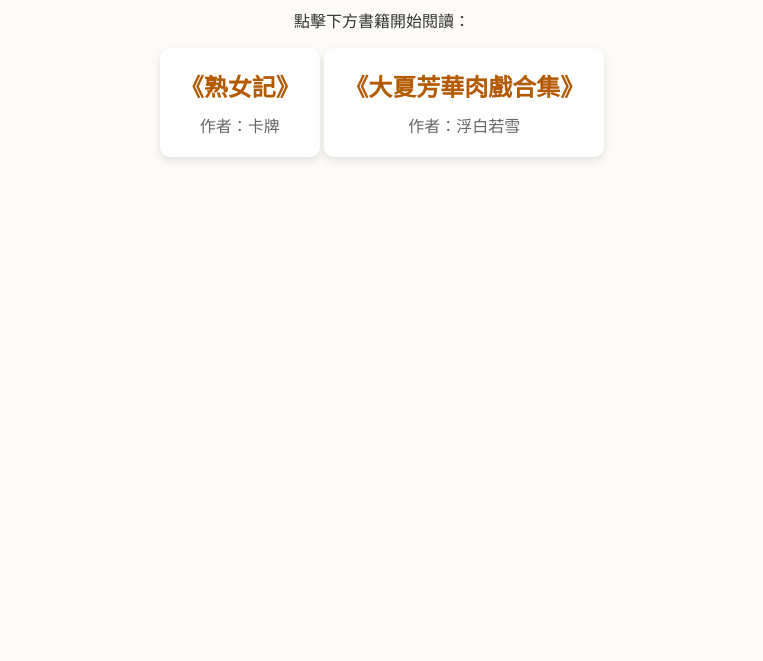
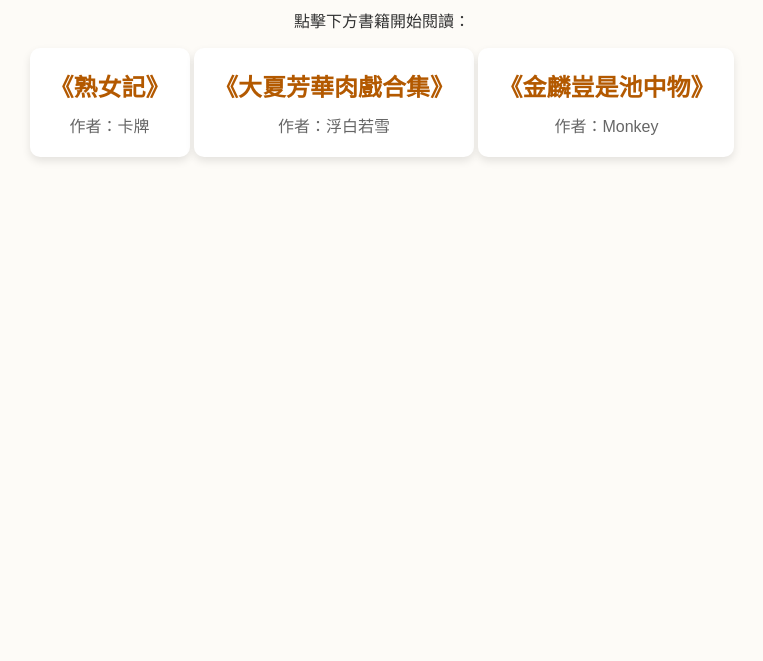
Before and after one commit to aimarket168/BookStore, a plain HTML site: page index.html in a window 1280 px wide. Shown: the part 139-800 px from the top of the page, without its empty margins (258-1021 px from the left). Drawn offline with Linux system fonts and the light colour scheme.

Commit message:
Update index.html

```diff
--- a/index.html
+++ b/index.html
@@ -23,5 +23,9 @@
         <div class="book-title">《大夏芳華肉戲合集》</div>
         <div style="color: #666;">作者：浮白若雪</div>
     </a>
+    <a href="books/jinlin/read.html" class="book-card">
+        <div class="book-title">《金麟豈是池中物》</div>
+        <div style="color: #666;">作者：Monkey</div>
+    </a>
 </body>
 </html>
```
